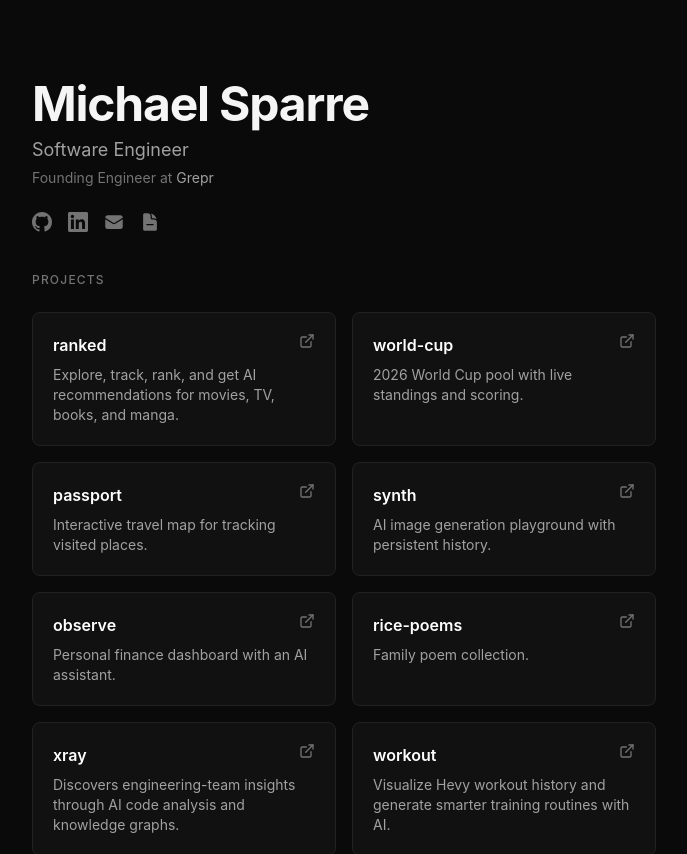
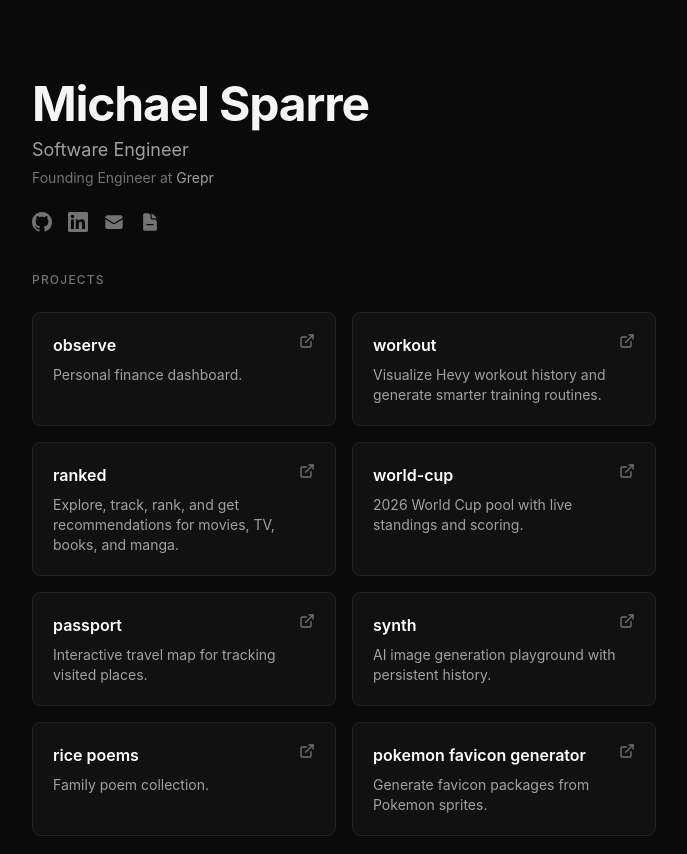
Before and after one commit to micsparre/micsparre.github.io, a React (Vite) app: page / in a window 1280 px wide. Shown: the top 854 px of the page, without its empty margins (296-983 px from the left). Built offline with nearby package versions, Linux system fonts and the light colour scheme.

Commit message:
Update portfolio projects

```diff
--- a/src/components/Projects.tsx
+++ b/src/components/Projects.tsx
@@ -2,9 +2,19 @@ import ProjectCard, { type Project } from "./ProjectCard";
 
 const projects: Project[] = [
   {
+    name: "observe",
+    description: "Personal finance dashboard.",
+    url: "https://observe.michaelsparre.com",
+  },
+  {
+    name: "workout",
+    description: "Visualize Hevy workout history and generate smarter training routines.",
+    url: "https://workout.michaelsparre.com",
+  },
+  {
     name: "ranked",
     description:
-      "Explore, track, rank, and get AI recommendations for movies, TV, books, and manga.",
+      "Explore, track, rank, and get recommendations for movies, TV, books, and manga.",
     url: "https://ranked.michaelsparre.com",
   },
   {
@@ -24,25 +34,9 @@ const projects: Project[] = [
     url: "https://synth.michaelsparre.com",
   },
   {
-    name: "observe",
-    description:
-      "Personal finance dashboard with an AI assistant.",
-    url: "https://observe.michaelsparre.com",
-  },
-  {
-    name: "rice-poems",
+    name: "rice poems",
     description: "Family poem collection.",
     url: "https://rice.michaelsparre.com",
-  },
-  {
-    name: "xray",
-    description: "Discovers engineering-team insights through AI code analysis and knowledge graphs.",
-    url: "https://xray.michaelsparre.com",
-  },
-  {
-    name: "workout",
-    description: "Visualize Hevy workout history and generate smarter training routines with AI.",
-    url: "https://workout.michaelsparre.com",
   },
   {
     name: "pokemon favicon generator",
```
